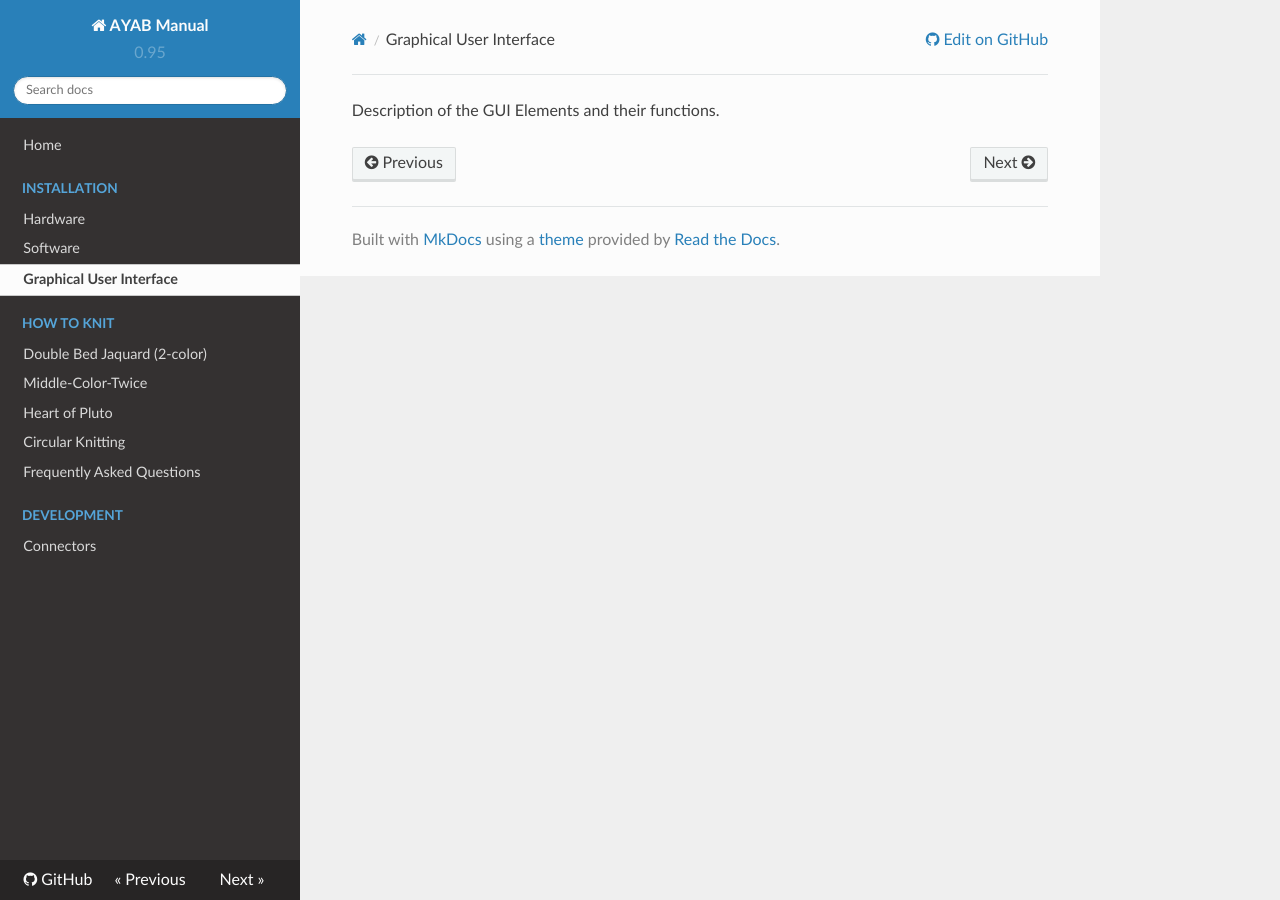
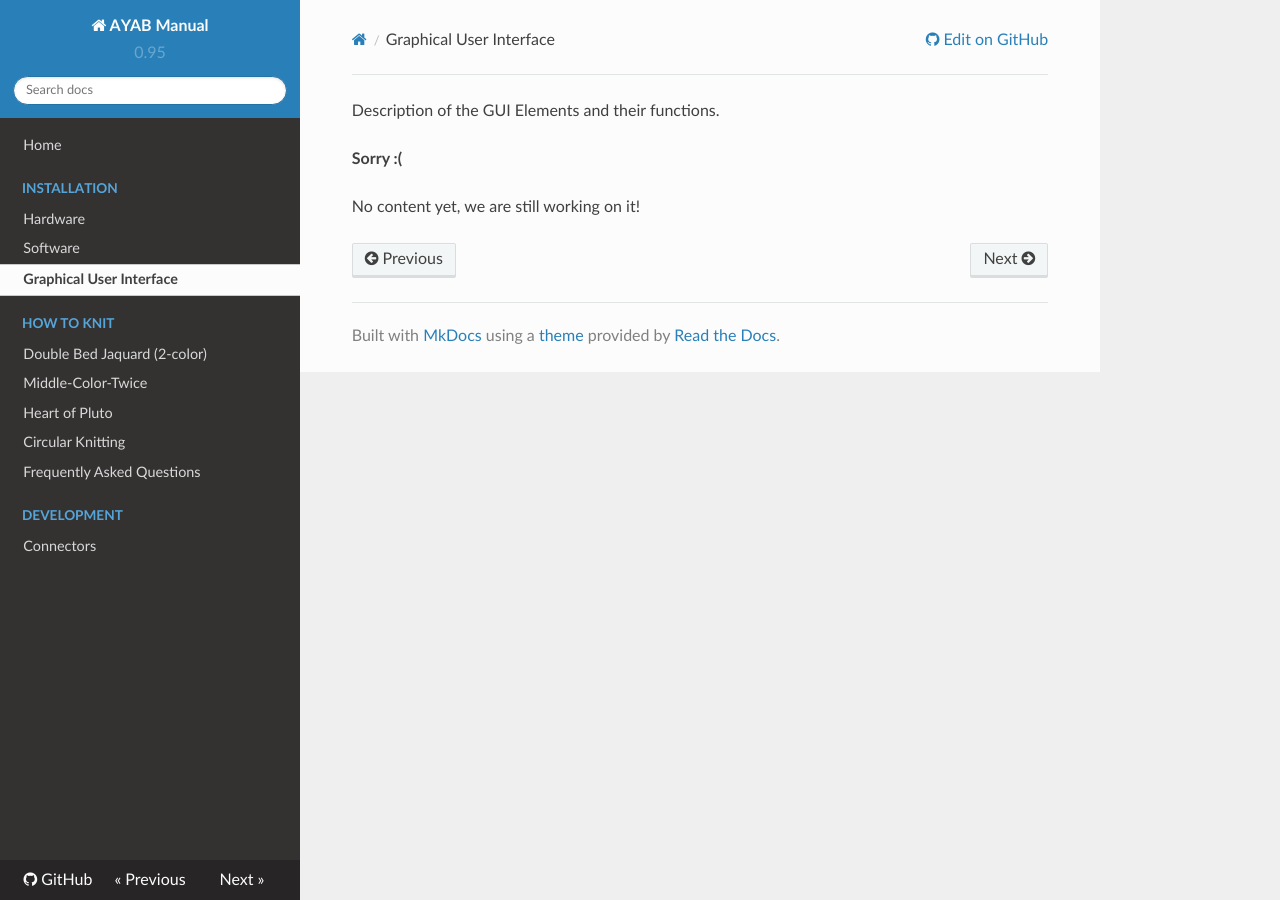
Before and after one commit to AllYarnsAreBeautiful/ayab-manual, an MkDocs documentation site: the page built from docs/gui.md, in a window 1280 px wide. Built offline with MkDocs 1.6.1, drawn with Linux system fonts in a browser that asks for light colours; nearby versions of some CDN libraries.

Commit message:
added excuses on empty pages

```diff
--- a/docs/gui.md
+++ b/docs/gui.md
@@ -1 +1,5 @@
 Description of the GUI Elements and their functions.
+
+**Sorry :(**
+
+No content yet, we are still working on it!
```
Also changed, not shown: docs/faq.md (+4 -0 lines).
